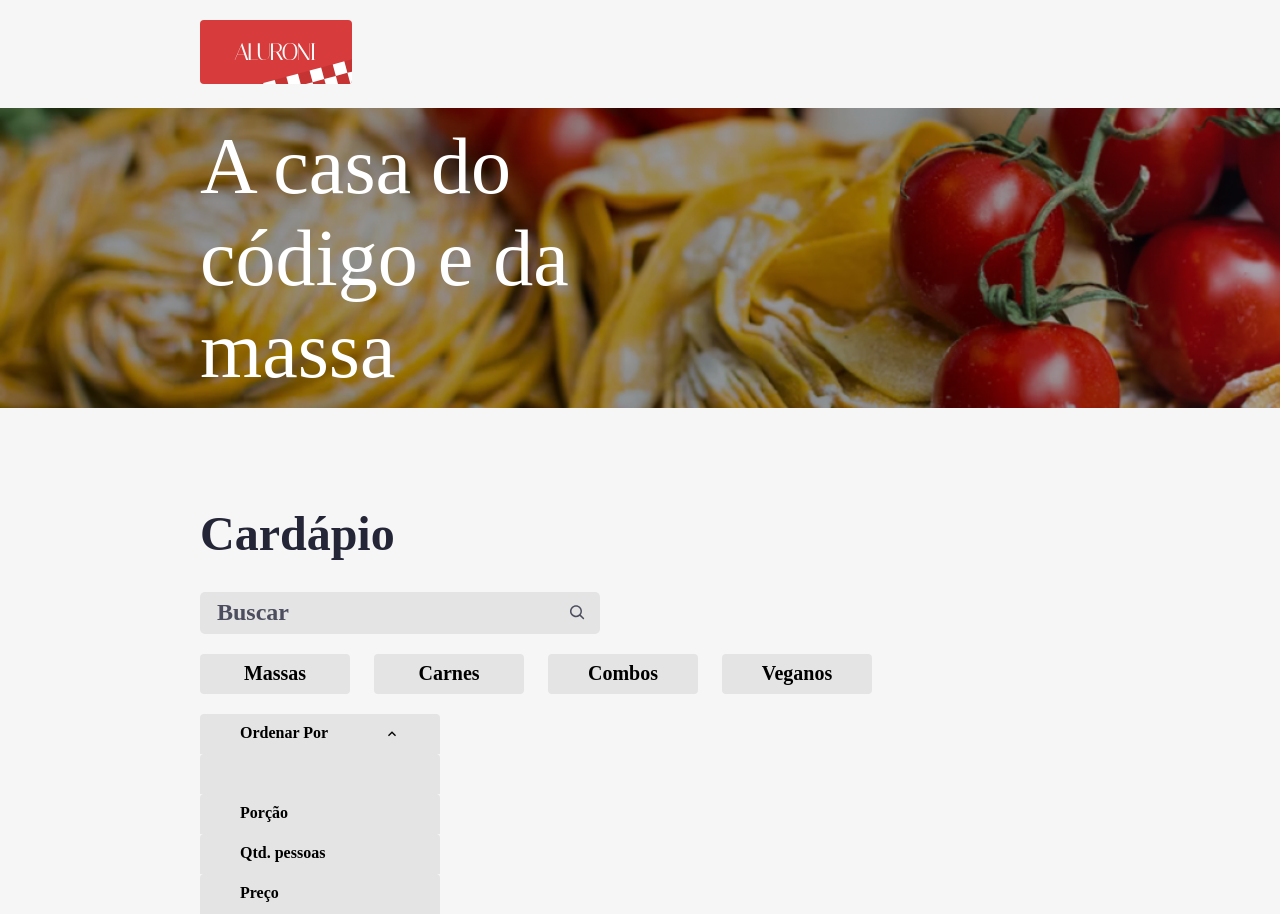
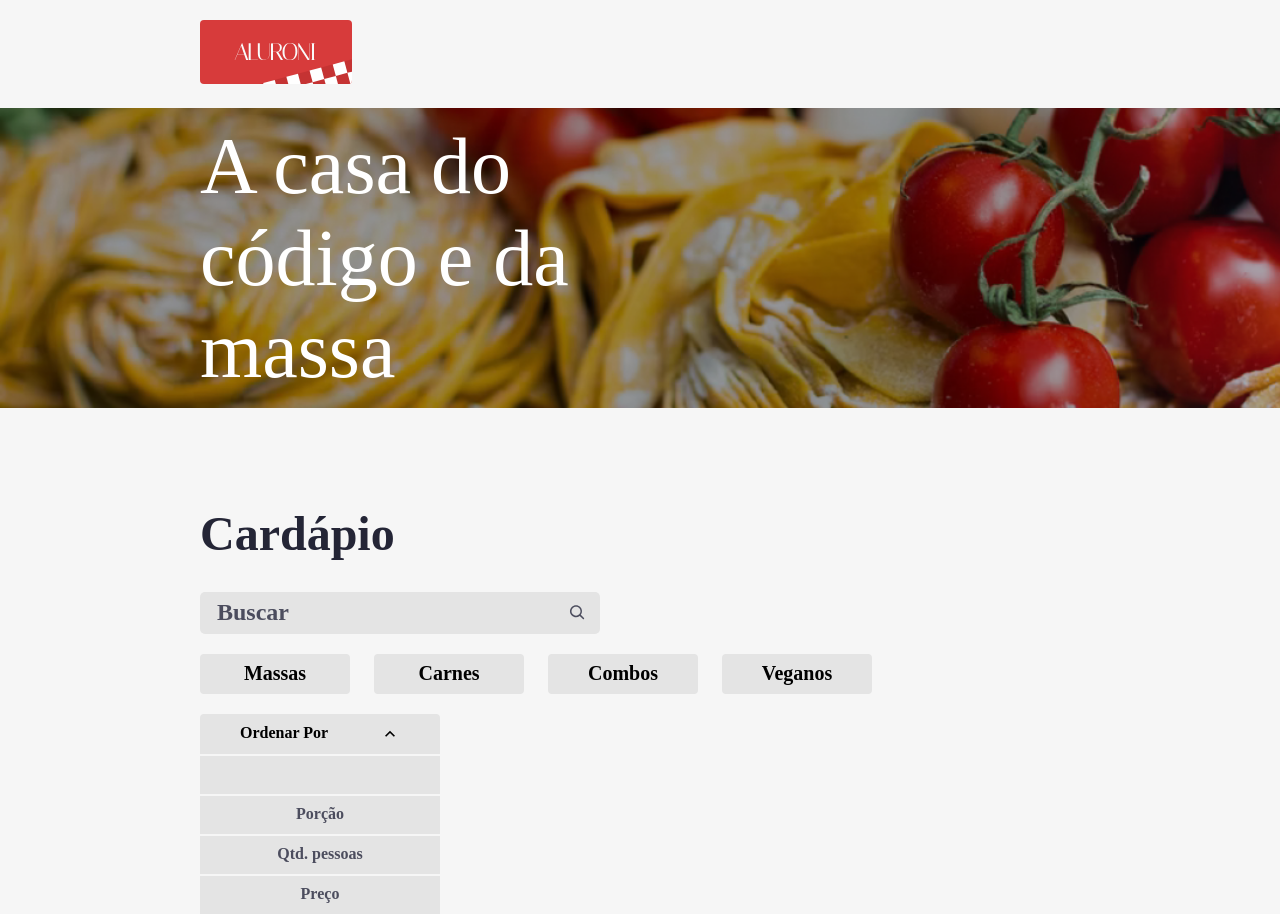
Before and after one commit to Rubendvb/alura-aluroni, a React (Vite) app: page /cardapio in a window 1280 px wide. Both pictures are taken after a click on the button "Ordenar Por". Built offline with nearby package versions, Linux system fonts and the light colour scheme; a web font is replaced by a local one.

Commit message:
Criando lógica do filtro

```diff
--- a/src/Pages/Cardapio/Cardapio.tsx
+++ b/src/Pages/Cardapio/Cardapio.tsx
@@ -8,6 +8,7 @@
 export default function Cardapio() {
   const [busca, setBusca] = useState("");
   const [filtro, setFiltro] = useState<number | null>(null);
+  const [ordenador, setOrdenador] = useState("");
 
   return (
     <main>
@@ -27,7 +28,7 @@
         <div className={styles.cardapio__filtros}>
           <Filtros filtro={filtro} setFiltro={setFiltro} />
 
-          <Ordenador />
+          <Ordenador ordenador={ordenador} setOrdenador={setOrdenador} />
         </div>
       </section>
     </main>
--- a/src/components/Ordenador/Ordenador.tsx
+++ b/src/components/Ordenador/Ordenador.tsx
@@ -1,20 +1,34 @@
 import styles from "./Ordenador.module.scss";
 import opcoes from "./opcoes.json";
-import { useState } from "react";
+import React, { useState } from "react";
 import classNames from "classnames";
 import { MdKeyboardArrowUp, MdKeyboardArrowDown } from "react-icons/md";
 
-export default function Ordenador() {
+interface Props {
+  ordenador: string;
+  setOrdenador: React.Dispatch<React.SetStateAction<string>>;
+}
+
+export default function Ordenador({ ordenador, setOrdenador }: Props) {
   const [aberto, setAberto] = useState(false);
+  const nomeOrdenador =
+    ordenador && opcoes.find((opcao) => opcao.value === ordenador)?.nome;
 
   return (
     <button
-      className={styles.ordenador}
+      className={classNames({
+        [styles.ordenador]: true,
+        [styles["ordenador--ativo"]]: ordenador !== "",
+      })}
       onClick={() => setAberto(!aberto)}
       onBlur={() => setAberto(false)} // Ao clicar por fora o dropdown fecha
     >
-      <span>Ordenar Por</span>
-      {aberto ? <MdKeyboardArrowUp /> : <MdKeyboardArrowDown />}
+      <span>{nomeOrdenador || "Ordenar Por"}</span>
+      {aberto ? (
+        <MdKeyboardArrowUp size={20} />
+      ) : (
+        <MdKeyboardArrowDown size={20} />
+      )}
       <div
         className={classNames({
           [styles.ordenador__options]: true,
@@ -22,7 +36,11 @@
         })}
       >
         {opcoes.map((opcao) => (
-          <div key={opcao.value} className={styles.ordenador}>
+          <div
+            className={styles.ordenador__option}
+            key={opcao.value}
+            onClick={() => setOrdenador(opcao.value)}
+          >
             {opcao.nome}
           </div>
         ))}
```
